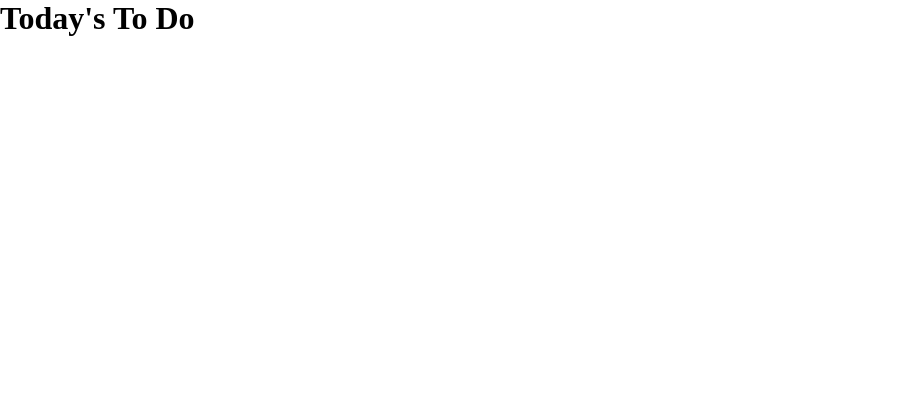
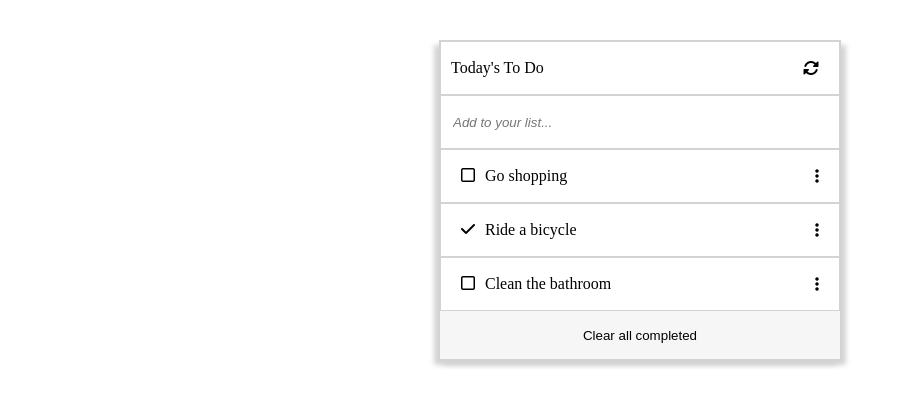
Before and after one commit to AleksandarIvezic/To_Do_list, a website built with webpack: page src/index.html in a window 1280 px wide. Shown: the whole page, without its empty margins (0-911 px from the left). Built offline with nearby package versions, Linux system fonts and the light colour scheme.

Commit message:
Style code to look like minimalist project

```diff
--- a/src/index.html
+++ b/src/index.html
@@ -6,18 +6,16 @@
   <meta name="viewport" content="width=device-width, initial-scale=1.0">
   <link rel='icon' href="#">
   <script src="https://kit.fontawesome.com/6abfc73bc9.js" crossorigin="anonymous"></script>
-  <link rel="stylesheet" href="https://cdnjs.cloudflare.com/ajax/libs/font-awesome/5.14.0/css/all.min.css">
-  <link rel="stylesheet" href="style.css">
   <title>To Do list</title>
 </head>
 
 <body>
 <div class="main">
-  <h1>Today's To Do</h1>
-  <ul id="tasks"></ul>
+  <ul id="tasks">
+    <li><span class="left">Today's To Do </span><span class="right"><i class="fas fa-sync-alt"></i></span></li>
+    <li><input type="text" placeholder="Add to your list..."></li>
+  </ul>
 </div>
-
-  <script src="main.js"></script>
 </body>
 
 </html>
--- a/src/index.js
+++ b/src/index.js
@@ -1,32 +1,43 @@
+import './style.css';
+
 const taskList = [
   {
     description: "Clean the bathroom",
     completed: false,
-    index: 0,
+    index: 2,
   },
   {
     description: "Ride a bicycle",
-    completed: false,
+    completed: true,
     index: 1,
   },
   {
     description: "Go shopping",
     completed: false,
-    index: 2,
+    index: 0,
   }
 ];
 
+const tasks = document.getElementById('tasks');
 function populateList () {
-  const tasks = document.getElementById('tasks');
-  tasks.style.display = 'flex';
-  const taskElement = document.createElement('li');
-  const square = document.createElement('i');
-  const desc = document.createElement('p');
   taskList.forEach((task) => {
-    task.completed ? square.classList.add('far','fa-square') : square.classList('fas', 'fa-check');
+    const taskElement = document.createElement('li');
+    const left = document.createElement('span');
+    const right = document.createElement('span');
+    const square = document.createElement('i');
+    const desc = document.createElement('p');
+    task.completed ? square.classList.add('fas', 'fa-check') : square.classList.add('far','fa-square') ;
      desc.innerHTML = task.description;
-    taskElement.style.order = 'index';
-    tasks.innerHTML += square + desc
-  })
-}
+    taskElement.style.order = task.index;
+    left.innerHTML = square.outerHTML + desc.outerHTML;
+    right.innerHTML = '<i class="fas fa-ellipsis-v"></i>'
+    taskElement.innerHTML = left.outerHTML + right.outerHTML;
+    tasks.appendChild(taskElement);
+  });
+  const clearTasks = document.createElement('button');
+  clearTasks.setAttribute('id', 'clearTasks');
+  clearTasks.innerText = 'Clear all completed';
+  tasks.appendChild(clearTasks);
+};
 populateList();
+console.log(tasks);
--- a/src/style.css
+++ b/src/style.css
@@ -1,42 +1,46 @@
-/*
-    ==============================================
-                ****** RESET ******
-    ==============================================
-*/
-body {
-  margin: 0;
+ul {
+  display: flex;
+  flex-direction: column;
+  list-style: none;
+  border: 1px lightgray solid;
+  box-shadow: -5px 5px 5px lightgrey, 5px 5px 5px lightgrey;
+  width: 400px;
+  justify-content: flex-start;
+  margin: 40px auto;
+  padding: 0;
 }
 
-:root {
-  --color-red: #f42;
-  --bg-color-red: #f42;
+li {
+  display: flex;
+  justify-content: space-between;
+  align-items: center;
+  border: lightgrey solid 1px;
+  padding: 5px;
+  height: 2rem;
+  padding: 10px;
+}
+span {
+  display: flex;
 }
 
-*,
-*::before,
-*::after {
+p {
   margin: 0;
-  padding: 0;
-  -webkit-box-sizing: border-box;
-  -moz-box-sizing: border-box;
-  box-sizing: border-box;
+
 }
 
-ul {
-  list-style: none;
+i {
+  margin: 0 10px;
 }
 
-a {
-  text-decoration: none;
-  color: white;
+input {
+  font-style: italic;
+  border: none;
 }
 
-a:hover {
-  color: #333;
+#clearTasks {
+  text-align: center;
+  order: 99999999999999;
+  height: 3rem;
+  background-color: #f6f6f6;
+  border: none;
 }
-
-/*
-    ==============================================
-                ****** GLOBAL ******
-    ==============================================
-*/
```
